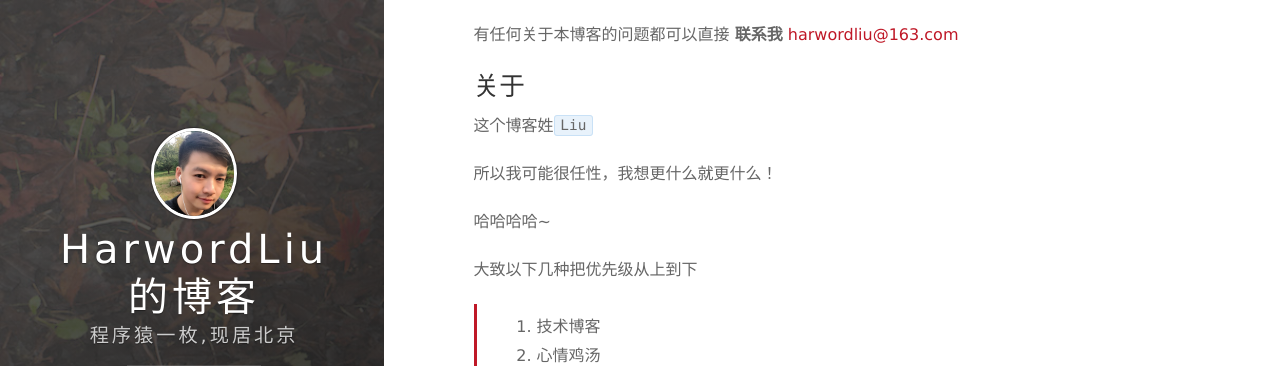
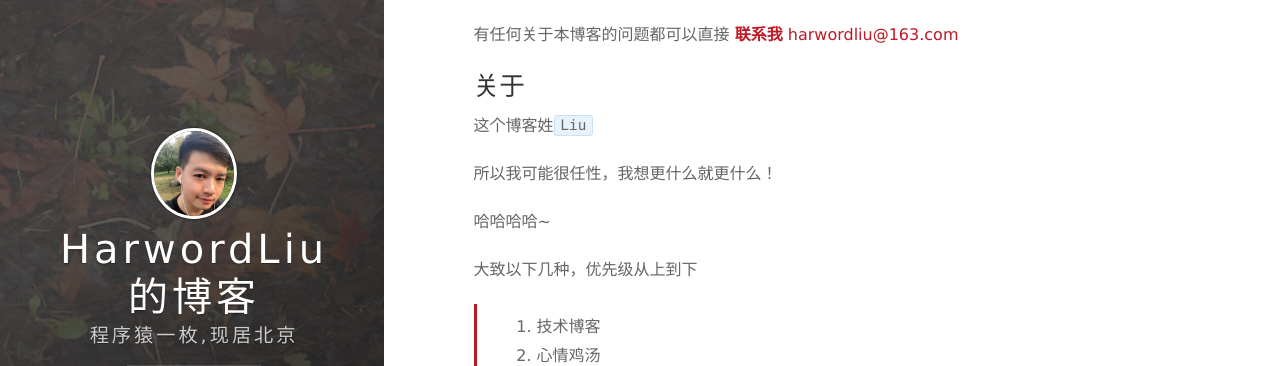
Before and after one commit to HarwordLiu/HarwordLiu.github.io, a Jekyll site: the page built from _posts/2016-11-01-写于2016年末,深夜.md, in a window 1280 px wide and 900 px high, scrolled down 1045 px. Shown: the top 366 px of the window. Built offline with Jekyll 4.4.1, drawn with Linux system fonts in a browser that asks for light colours; nearby versions of some CDN libraries; comment, search, counter and statistics services are not loaded.

Commit message:
修改错字 。。。

```diff
--- a/_posts/2016-11-01-写于2016年末,深夜.md
+++ b/_posts/2016-11-01-写于2016年末,深夜.md
@@ -36,7 +36,7 @@ So，这就成了我这个博客的最初目的。
 
 期间也会有一些关于iOS的技术
 
-有任何关于本博客的问题都可以直接 **联系我** <harwordliu@163.com>
+有任何关于本博客的问题都可以直接 [**联系我**](harwordliu@163.com) <harwordliu@163.com>
 
 ### 关于
 这个博客姓`Liu`
@@ -46,7 +46,7 @@ So，这就成了我这个博客的最初目的。
 哈哈哈哈~
 
 
-大致以下几种把优先级从上到下
+大致以下几种，优先级从上到下
 
 >1. 技术博客
 >2. 心情鸡汤
```
